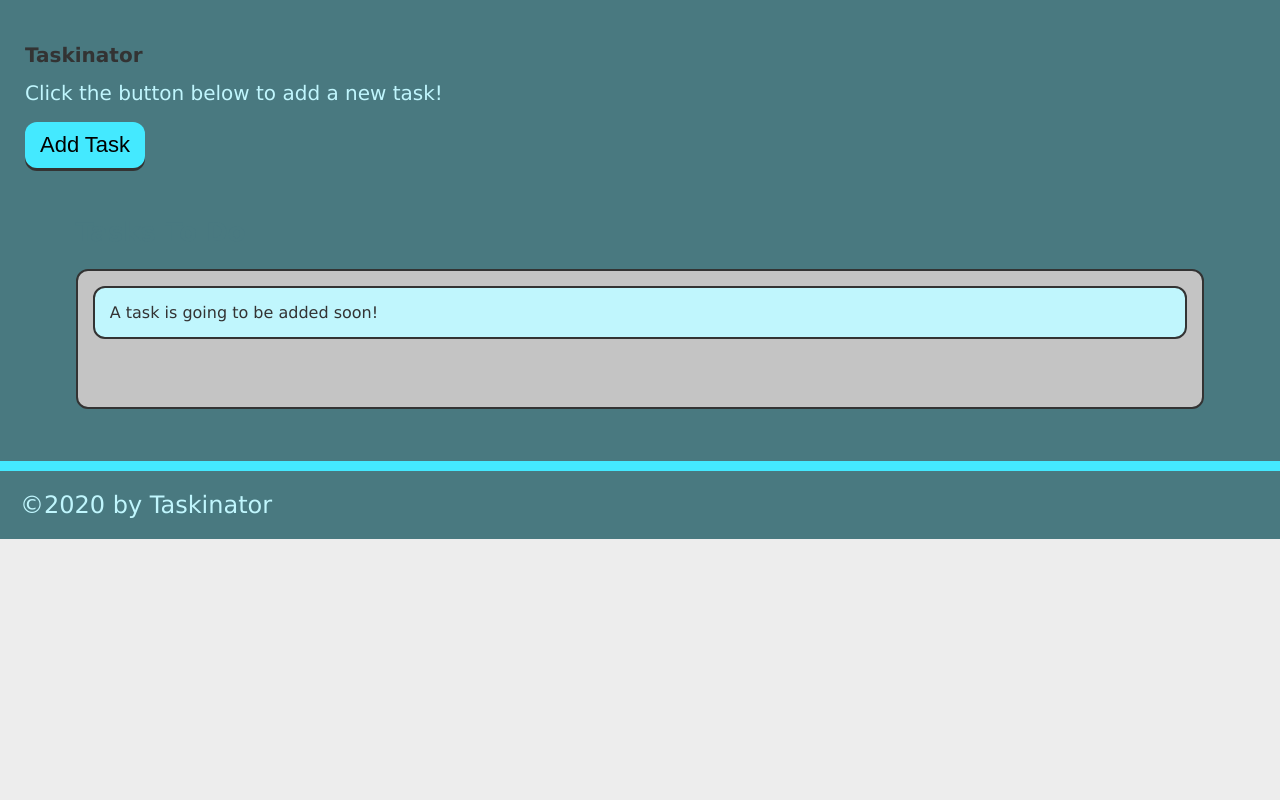
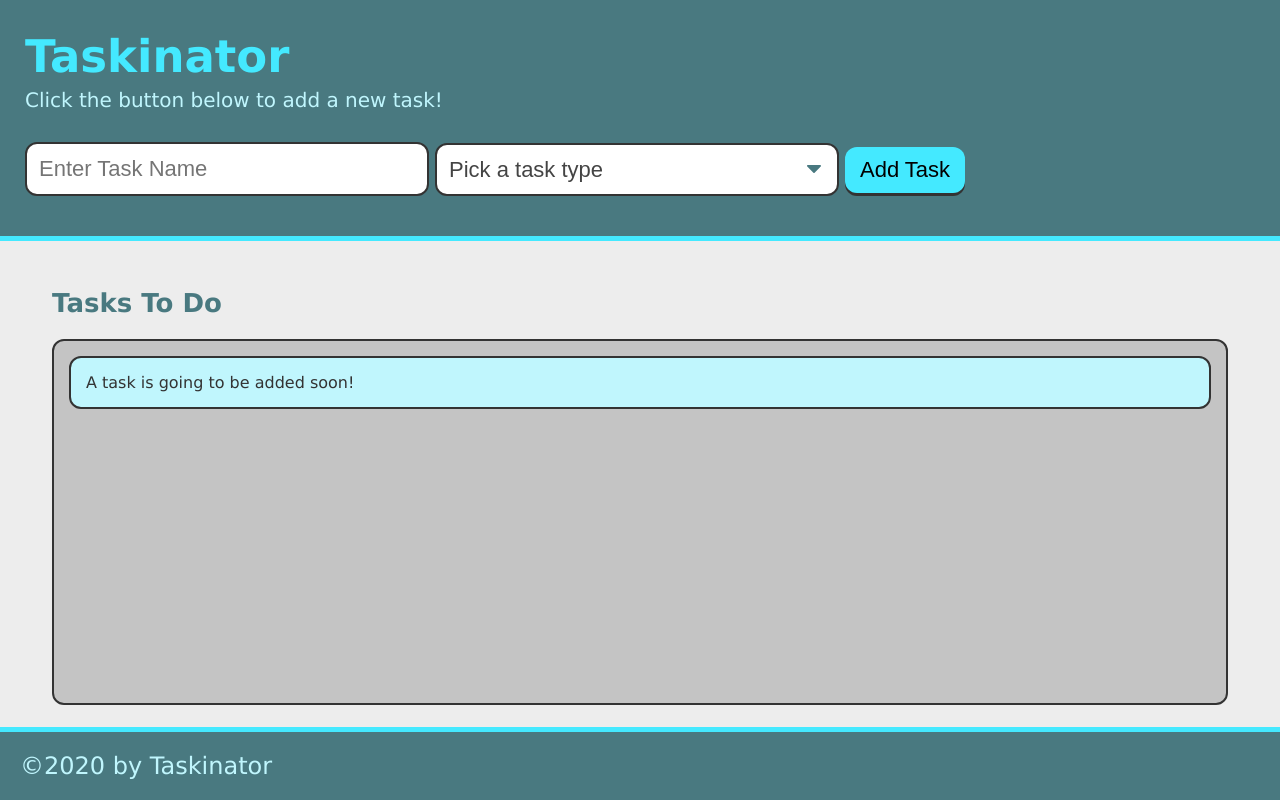
Before and after one commit to fallf/taskinator, a plain HTML site: page index.html in a window 1280 px wide. Drawn offline with Linux system fonts and the light colour scheme.

Commit message:
added form

```diff
--- a/asset/js/script.js
+++ b/asset/js/script.js
@@ -0,0 +1,12 @@
+
+var buttonEl = document.querySelector("#save-task");
+var tasksToDoEl = document.querySelector("#tasks-to-do");
+
+var createTaskHandler = function() {
+    var listItemEl = document.createElement("li");
+    listItemEl.className = "task-item";
+    listItemEl.textContent = "This is a new task.";
+    tasksToDoEl.appendChild(listItemEl);
+    };
+
+  buttonEl.addEventListener("click", createTaskHandler);
--- a/index.html
+++ b/index.html
@@ -1,30 +1,51 @@
 <!DOCTYPE html>
 <html lang="en">
+
 <head>
   <meta charset="UTF-8">
-    <meta http-equiv="X-UA-Compatible" content="IE=edge">
   <meta name="viewport" content="width=device-width, initial-scale=1.0">
+  <meta http-equiv="X-UA-Compatible" content="ie=edge">
   <title>Taskinator</title>
   <link rel="stylesheet" href="./asset/css/style.css">
 </head>
+
 <body>
+
   <header>
-        <h1>Taskinator</h1>
+    <h1 class="page-title">Taskinator</h1>
     <p>Click the button below to add a new task!</p>
-         <button class="btn" >Add Task</button>
+    <form id="task-form">
+        <div class="form-group">
+            <input type="text" name="task-name" placeholder="Enter Task Name" />
+          </div>
+          <div class="form-group">
+            <select name="task-type" class="select-dropdown">
+              <option value="" disabled selected>Pick a task type</option>
+              <option value="Print">Print</option>
+              <option value="Web">Web</option>
+              <option value="Mobile">Mobile</option>
+            </select>
+          </div>
+        <div class="form-group">
+          <button class="btn" id="save-task" type="submit">Add Task</button>
+        </div>
+      </form>
+  </header>
+
   <main class="page-content">
     <section class="task-list-wrapper">
       <h2 class="list-title">Tasks To Do</h2>
-              <ul class="task-list">
+      <ul class="task-list" id="tasks-to-do">
         <li class="task-item">A task is going to be added soon!</li>
       </ul>
     </section>
   </main>
-    </header>
-  <script src="./asset/js/script.js"></script>
 
-</body>
   <footer>
     &copy;2020 by Taskinator
   </footer>
+
+  <script src="./assets/js/script.js"></script>
+</body>
+
 </html>
```
Lines whose indentation alone changed are shown as unchanged.
